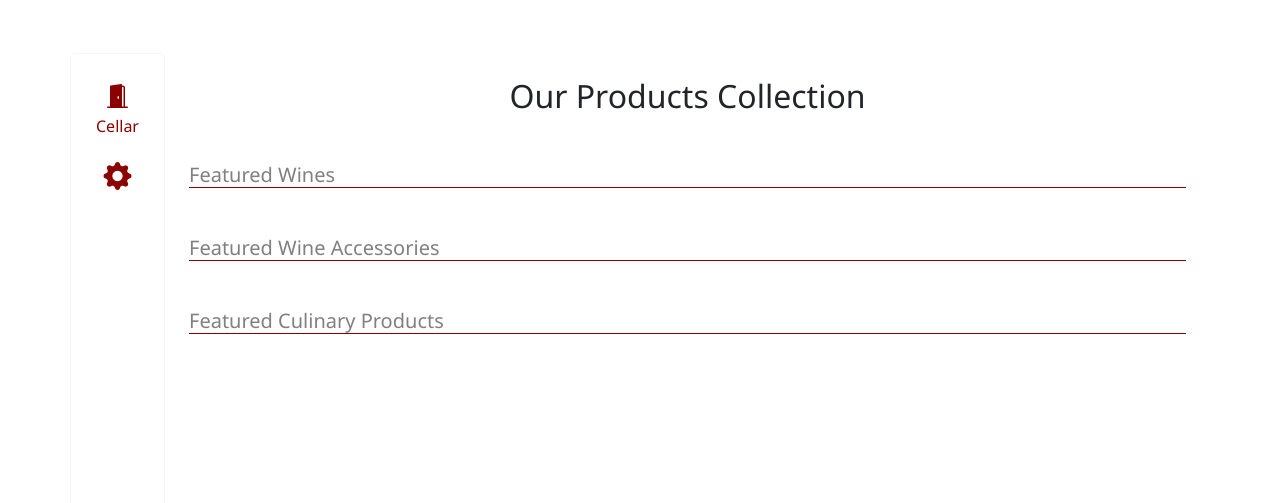
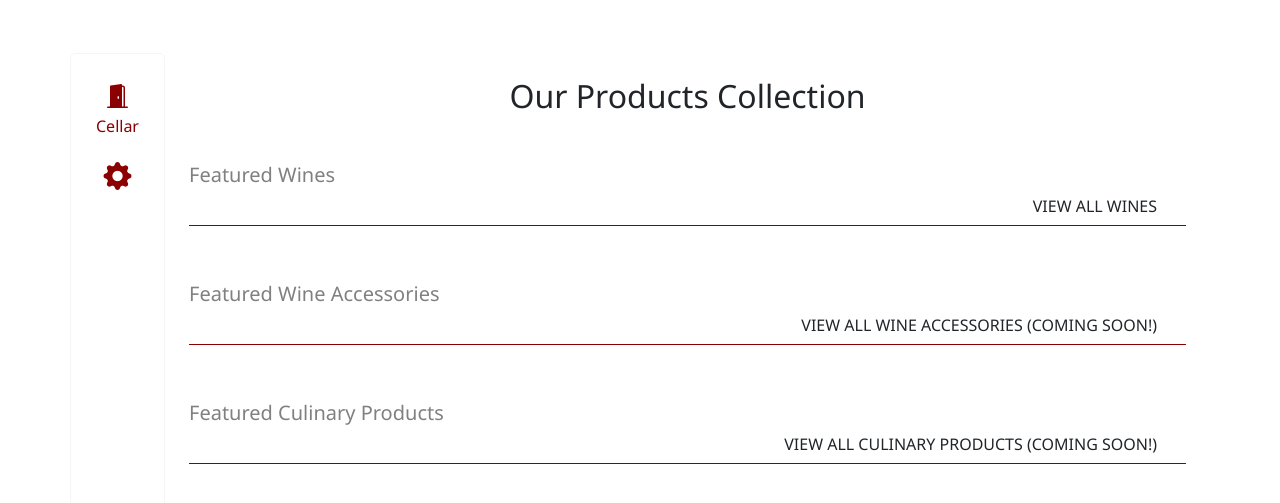
Before and after one commit to GeorgeLychock/MS4-Django-SpiltWine-Main, a Django app: page /products/products/ in a window 1280 px wide. Shown: the part 136-639 px from the top of the page. Run offline with Django 3.2, Linux system fonts and the light colour scheme; data that the repository does not hold is empty; parts of the project's set-up code (start-up, migrations or seed data) failed here and were passed over; some libraries are stand-ins or nearby versions.

Commit message:
html: Added nav links to product category views on products template; adj styles of headers

```diff
--- a/products/templates/products/products.html
+++ b/products/templates/products/products.html
@@ -16,7 +16,14 @@
 
     <!-- Build Wine products section -->
     <div class="row mt-4 pt-md-4">
-        <div class="sw-product-title ps-0 sw-p-color-01"><h5>Featured Wines</h5></div>
+        <div class="sw-product-title ps-0 mb-2 sw-p-color-01">
+            <div>
+                <h5>Featured Wines</h5>
+            </div>
+            <div>
+                <a href="{% url 'wines' %}" class="btn rounded-0 text-uppercase float-end pe-3 sw-btn-index-h4">View All Wines</a>
+            </div>
+        </div>
         {% for wine in wines %}
         <div class="col-6 col-md-3 sw-card-col">
             <div class="card h-100 text-center">
@@ -73,7 +80,14 @@
     </div>
     <!-- Build Wine Accessories products section -->
     <div class="row mt-4 pt-md-4">
-        <div class="sw-product-title ps-0 sw-p-color-01"><h5>Featured Wine Accessories</h5></div>
+        <div class="sw-product-title ps-0 mb-2 sw-p-color-01">
+            <div>
+                <h5>Featured Wine Accessories</h5>
+            </div>
+            <div>
+                <a href="" class="btn rounded-0 text-uppercase float-end pe-3 sw-btn-index-h4">View All Wine Accessories (Coming Soon!)</a>
+            </div>
+        </div>
         {% for wa in wine_accessory %}
         <div class="col-6 col-md-3 sw-card-col">
             <div class="card h-100 text-center">
@@ -130,7 +144,14 @@
     </div>
     <!-- Build Culinary products section -->
     <div class="row mt-4 pt-md-4">
-        <div class="sw-product-title ps-0 sw-p-color-01"><h5>Featured Culinary Products</h5></div>
+        <div class="sw-product-title ps-0 mb-2 sw-p-color-01">
+            <div>
+                <h5>Featured Culinary Products</h5>
+            </div>
+            <div>
+                <a href="" class="btn rounded-0 text-uppercase float-end pe-3 sw-btn-index-h4">View All Culinary Products (Coming Soon!)</a>
+            </div>
+        </div>
         {% for c in culinary %}
         <div class="col-6 col-md-3 sw-card-col">
             <div class="card h-100 text-center">
--- a/products/views.py
+++ b/products/views.py
@@ -41,7 +41,7 @@ def all_products(request):
             #     featured = []
             query_term = str.title(query)
 
-    # Will only display the first 4 items for now, until a slider utility is added for the wine section
+    # Will only display the first 4 items for now, until a slider utility is added
     wines = wines.filter(featured=True)[:4]
     culinary = culinary[:4]
     wine_accessory = wine_accessory[:4]
--- a/spilt_wine/settings.py
+++ b/spilt_wine/settings.py
@@ -152,6 +152,8 @@ else:
     }
 
 
+
+
 # Password validation
 # https://docs.djangoproject.com/en/3.2/ref/settings/#auth-password-validators
 
```
